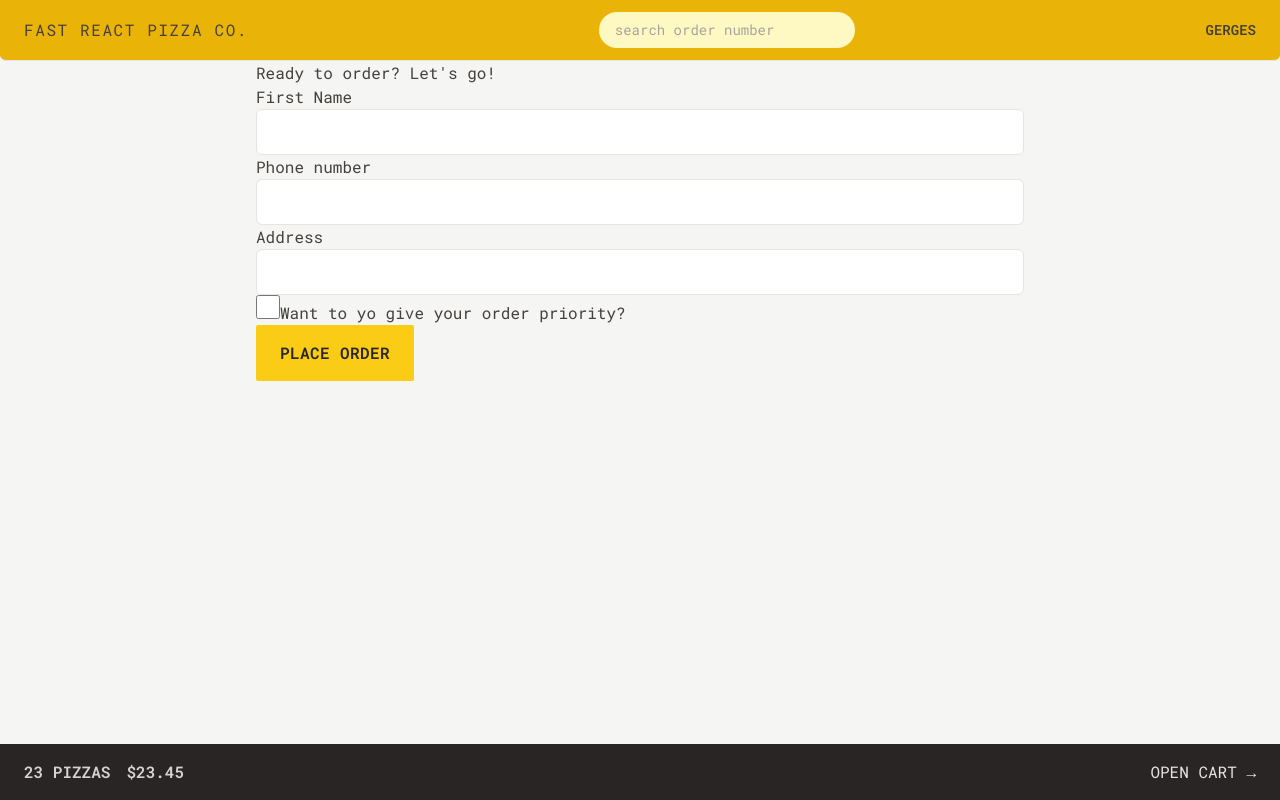
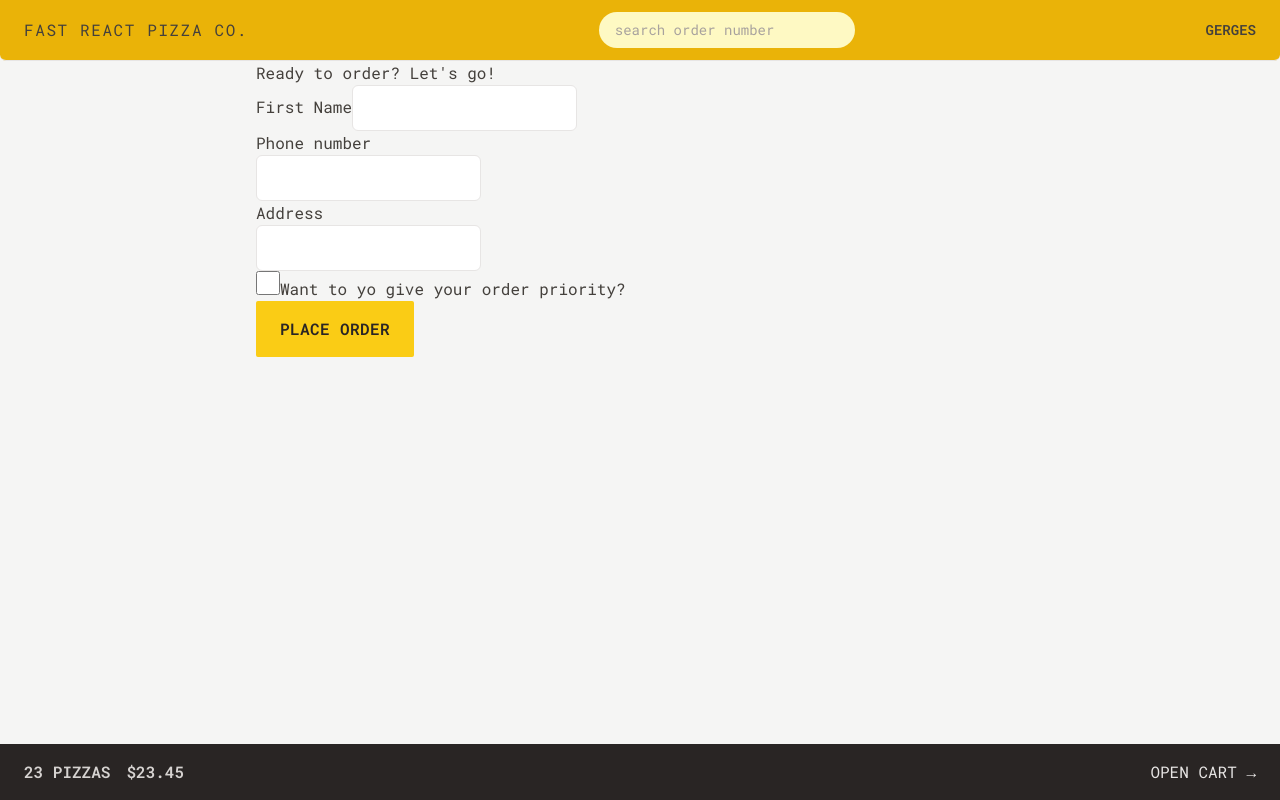
Before and after one commit to G3RGES/fast-react-pizza, a React (Vite) app: page /order/new in a window 1280 px wide. Built offline with nearby package versions, Linux system fonts and the light colour scheme.

Commit message:
Update index.css

```diff
--- a/src/index.css
+++ b/src/index.css
@@ -4,7 +4,7 @@
 
 @layer components {
   .input {
-    @apply w-full rounded-md border border-stone-200 px-4 py-2 text-sm transition-all duration-300 placeholder:text-stone-500 focus:outline-none focus:ring focus:ring-yellow-600 md:px-6 md:py-3;
+    @apply rounded-md border border-stone-200 px-4 py-2 text-sm transition-all duration-300 placeholder:text-stone-500 focus:outline-none focus:ring focus:ring-yellow-600 md:px-6 md:py-3;
   }
   /* https://dev.to/afif/i-made-100-css-loaders-for-your-next-project-4eje */
   .loader {
```
